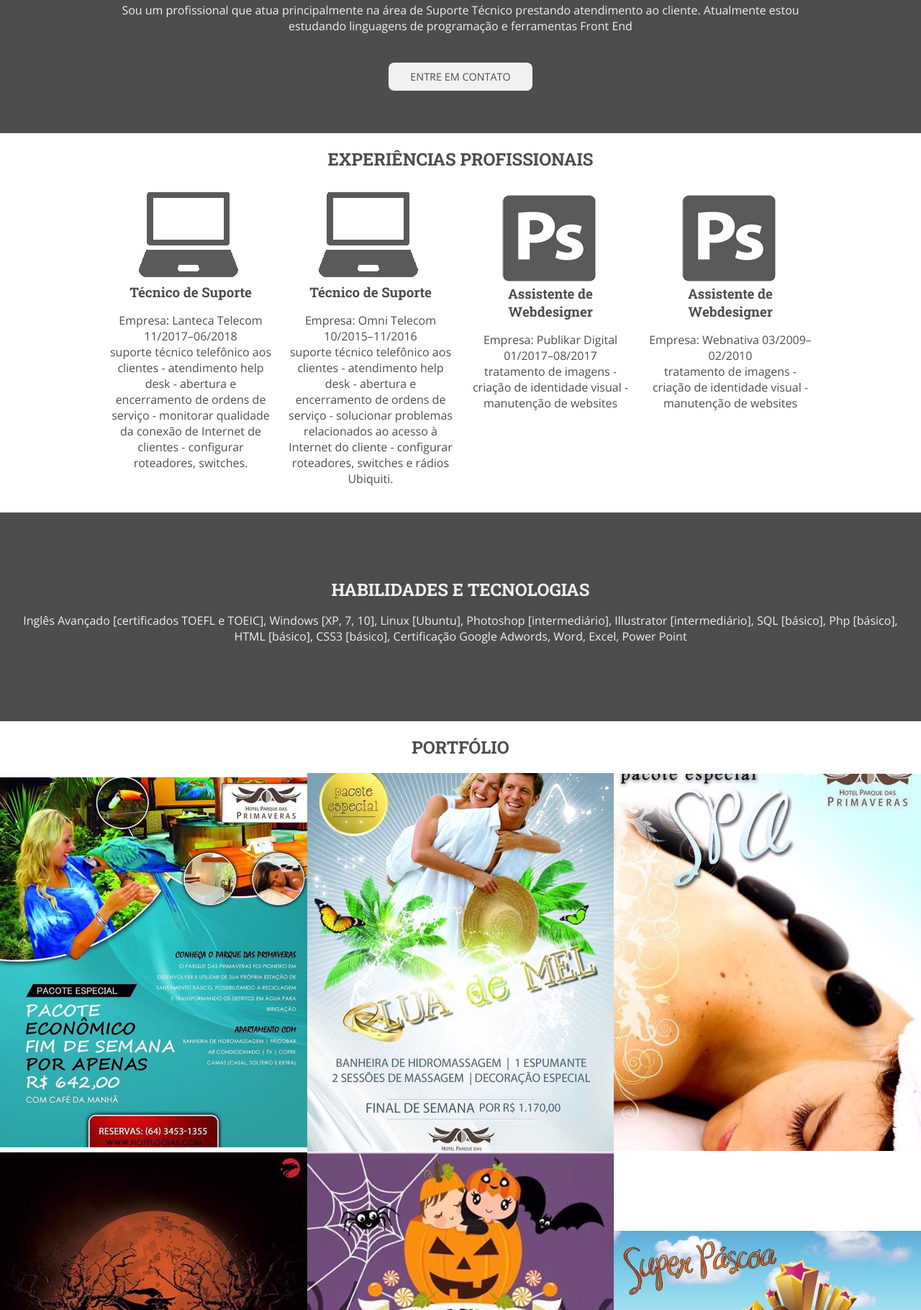
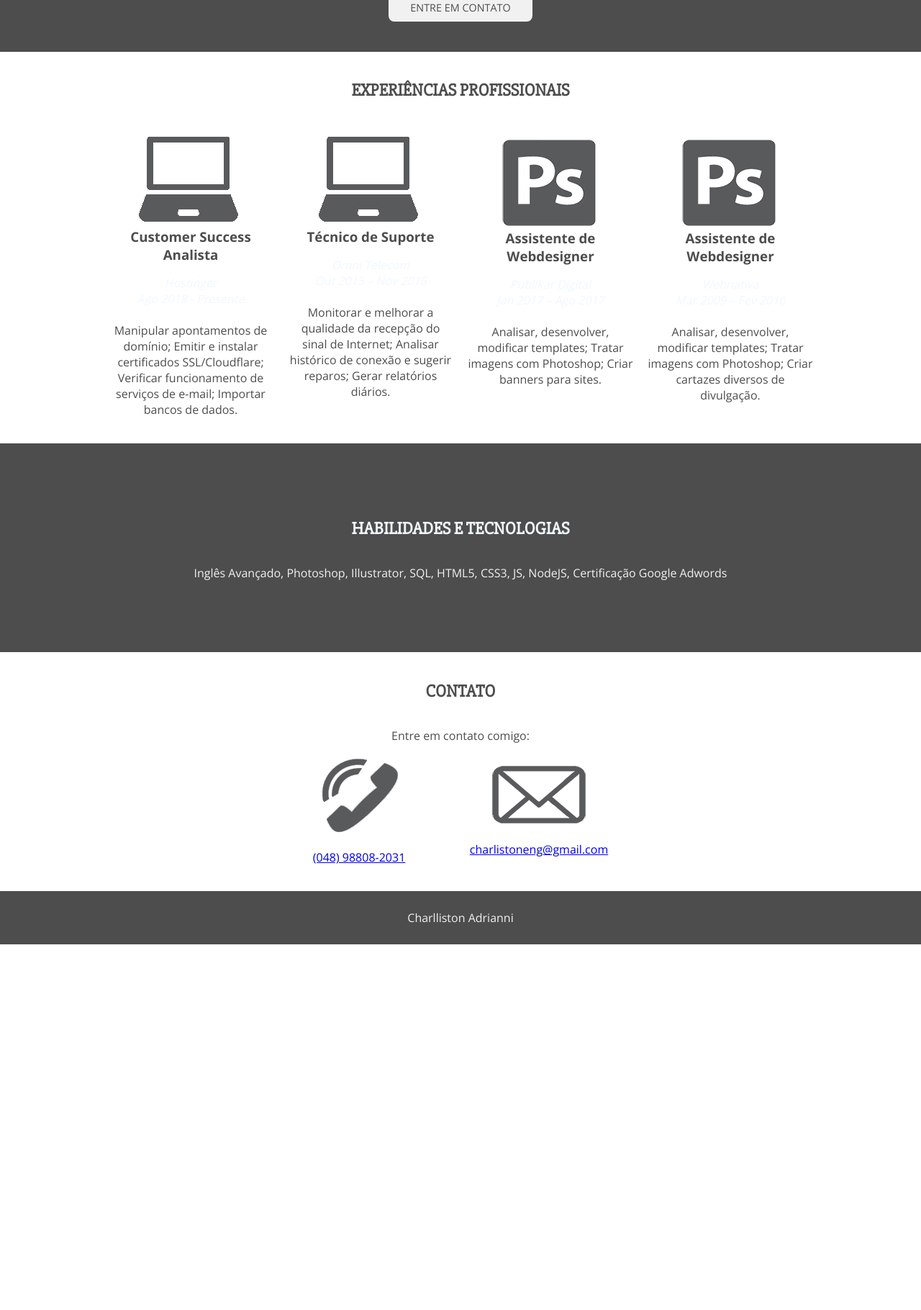
Before and after one commit to charlliston/CurriculoOnline, a plain HTML site: page index.html in a window 1280 px wide. Shown: the part 600-2420 px from the top of the page at 72% size. After the commit the page ends 1912 px from the top, so only its background shows below. Drawn offline with nearby package versions, Linux system fonts and the light colour scheme.

Commit message:
atualizacao

```diff
--- a/estilo.css
+++ b/estilo.css
@@ -8,10 +8,19 @@ body {
     text-align: center;
 }
 
-h2, h3 {
+h2 {
+    font-family: 'Slabo 27px';
+}
+
+h3 {
     margin: 0;
-    font-family: "Roboto Slab", Helvetica, Arial, sans-serif;
+    font-family: "Open Sans", Helvetica, Arial, sans-serif;
     font-weight: 700;
+}
+
+body p span {
+    color: #F0F8FF;
+    font-style: oblique;
 }
 
 .botao {
@@ -28,7 +37,7 @@ NAVEGAÇÃO
 */
 
 nav {
-    background-image: url('img/fundo2.jpg');
+    background-image: url('img/fundo3.jpg');
     display: flex;
     flex-direction: column;
     align-items: center;
@@ -110,6 +119,10 @@ SOBRE
     color: #f1f1f1;
 }
 
+#sobre h2 {
+    color: #F0F8FF;
+}
+
 #sobre p {
     margin-bottom: 2.5em;
     max-width: 1000px;
@@ -160,6 +173,7 @@ HABILIDADES
 
 #skills h2 {
 
+    color: #F0F8FF;
     text-align: center;
 }
 
@@ -168,24 +182,6 @@ HABILIDADES
     text-align: center;
 }
 
-/*
-PORTFOLIO
-*/
-
-#portfolio {
-    display: flex;
-    flex-direction: column;
-    align-items: center;
-    padding-top: 20px;
-}
-
-#portfolio h2 {
-    margin-bottom: 20px;
-}
-
-#portfolio img {
-    width: 100%;
-}
 
 /*
 CONTATO
@@ -215,7 +211,7 @@ footer {
 MEDIA QUERIES
 */
 
-@media screen and (min-width: 768px) {
+@media screen and (min-width: 1024px) {
     /*
     NAVEGAÇÃO
     */
@@ -285,27 +281,9 @@ SKILLS
     }
 
 
-    /*
-    PORTFOLIO
-    */
-
-    #portfolio {
-        flex-direction: row;
-        flex-wrap: wrap;
-    }
-
-    #portfolio h2 {
-        width: 100%;
-        text-align: center;
-    }
-
-    #portfolio img {
-        width: 33.3333333333%;
-    }
-
-    /*
-    CONTATO
-    */
+/*
+CONTATO
+*/
 
     #contato {
         flex-direction: row;
--- a/index.html
+++ b/index.html
@@ -1,36 +1,39 @@
 <!DOCTYPE html>
 <html>
     <head>
-    <meta charset="utf-8">
-    <title>Currículo Online Charlliston Adrianni</title>
+        <meta charset="utf-8" />
+        <meta name="descricao" content ="Currículo Charlliston Adianni" />
+        <meta name="keywords" content ="curriculo, tecnologia, florianopolis, ufsc" />
+        <meta name="author" content ="Charlliston Adrianni" />
+        <link href="https://fonts.googleapis.com/css?family=Slabo+27px&display=swap" rel="stylesheet">
+
+        <title>Currículo Online - Charlliston Adrianni</title>
         <link href='https://fonts.googleapis.com/css?family=Open+Sans:400,700|Roboto+Slab:400,700|Pacifico' rel='stylesheet' type='text/css'>
         <link rel="stylesheet" href="normalize.css">
         <link rel="stylesheet" href="estilo.css">
     </head>
 
     <body>
-
          <nav>
-        <a><h1>Charlliston Adrianni</h1></a>
+            <a><h2>Charlliston</h2></a>
             <ul>
                 <li><a href="#educacao">EDUCAÇÃO</a></li>
                 <li><a href="#sobre">SOBRE</a></li>
                 <li><a href="#exp">EXPERIÊNCIAS</a></li>
                 <li><a href="#skills">HABILIDADES</a></li>
-            <li><a href="#portfolio">PORTFÓLIO</a></li>
                 <li><a href="#contato">CONTATO</a></li>
             </ul>
         </nav>
-
         <section id="educacao">
             <h2>EDUCAÇÃO</h2>
-            <p>UNIVERSIDADE FEDERAL DE SANTA CATARINA<br>Sistemas de Informação - 4ª fase Noturno</p>
-            <p>UNIVERSIDADE ANHEMBI MORUMBI<br>Tecnologia em Marketing - 3ª fase - EAD</p>
+                <p>UNIVERSIDADE FEDERAL DE SANTA CATARINA<br>Sistemas de Informação - 5ª fase (Noturno)</p>
+                <p>UNIVERSIDADE ANHEMBI MORUMBI<br>Tecnologia em Marketing (trancado)</p>
         </section>
 
         <section id="sobre">
             <h2>SOBRE</h2>
-        <p>Sou um profissional que atua principalmente na área de Suporte Técnico prestando atendimento ao cliente. Atualmente estou estudando linguagens de programação e ferramentas Front End</p>
+            <p>Hello World! Sou apaixonado pela tecnologia e suas inovações. Visando o desenvolvimento de minha carreira profissional,
+            tenho estudado ferramentas de desenvolvimento Web. Atualmente estou praticando HTML5, CSS3, Javascript e NodeJS</p>
             <a href="#contato" class="botao">ENTRE EM CONTATO</a>
         </section>
 
@@ -38,39 +41,29 @@
             <h2>EXPERIÊNCIAS PROFISSIONAIS</h2>
             <div>
                 <img src="img/pc.png" alt="helpdesk">
-            <h3>Técnico de Suporte</h3>
-            <p>Empresa: Lanteca Telecom 11/2017–06/2018 <br>suporte técnico telefônico aos clientes - atendimento help desk - abertura e encerramento de ordens de serviço - monitorar qualidade da conexão de Internet de clientes - configurar roteadores, switches.</p>
+                <h3>Customer Success Analista</h3>
+                <p><span>Hostinger<br>Ago 2018 - Presente</span><br><br>Manipular apontamentos de domínio; Emitir e instalar certificados SSL/Cloudflare; Verificar funcionamento de serviços de e-mail; Importar bancos de dados.</p>
             </div>
             <div>
                 <img src="img/pc.png" alt="helpdesk">
                 <h3>Técnico de Suporte</h3>
-            <p>Empresa: Omni Telecom 10/2015–11/2016 <br>suporte técnico telefônico aos clientes - atendimento help desk - abertura e encerramento de ordens de serviço - solucionar problemas relacionados ao acesso à Internet do cliente - configurar roteadores, switches e rádios Ubiquiti.</p>
+                <p><span>Omni Telecom<br>Out 2015 – Nov 2016</span><br><br>Monitorar e melhorar a qualidade da recepção do sinal de Internet; Analisar histórico de conexão e sugerir reparos; Gerar relatórios diários.</p>
             </div>
             <div>
                 <img src="img/webd.png" alt="webdesigner">
                 <h3>Assistente de Webdesigner</h3>
-            <p>Empresa: Publikar Digital 01/2017–08/2017<br>tratamento de imagens - criação de identidade visual - manutenção de websites</p>
+                <p><span>Publikar Digital<br>Jan 2017 – Ago 2017</span><br><br>Analisar, desenvolver, modificar templates; Tratar imagens com Photoshop; Criar banners para sites.</p>
             </div>
             <div>
                 <img src="img/webd.png" alt="webdesigner">
                 <h3>Assistente de Webdesigner</h3>
-            <p>Empresa: Webnativa 03/2009–02/2010<br>tratamento de imagens - criação de identidade visual - manutenção de websites</p>
+                <p><span>Webnativa<br>Mar 2009 – Fev 2010</span><br><br>Analisar, desenvolver, modificar templates; Tratar imagens com Photoshop; Criar cartazes diversos de divulgação.</p>
             </div>
         </section>
 
         <section id="skills">
             <h2>HABILIDADES E TECNOLOGIAS</h2>
-        <p>Inglês Avançado [certificados TOEFL e TOEIC], Windows [XP, 7, 10], Linux [Ubuntu], Photoshop [intermediário], Illustrator [intermediário], SQL [básico], Php [básico], HTML [básico], CSS3 [básico], Certificação Google Adwords, Word, Excel, Power Point</p>
-    </section>
-
-    <section id="portfolio">
-        <h2>PORTFÓLIO</h2>
-        <img src="img/portf_1.jpeg" alt="mulher e pássaro">
-        <img src="img/portf_2.jpeg" alt="lua de mel">
-        <img src="img/portf_3.jpeg" alt="halloween">
-        <img src="img/portf_4.jpeg" alt="pascoa criancas">
-        <img src="img/portf_5.jpeg" alt="halloween">
-        <img src="img/portf_6.jpeg" alt="spa">
+            <p>Inglês Avançado, Photoshop, Illustrator, SQL, HTML5, CSS3, JS, NodeJS, Certificação Google Adwords</p>
         </section>
 
         <section id="contato">
@@ -88,8 +81,7 @@
         </section>
 
         <footer>
-        <p>Desenvolvido por Charlliston Adrianni</p>
+            <p>Charlliston Adrianni</p>
         </footer>
-
     </body>
 </html>
```
Also changed, not shown: desafio.js.txt (deleted), img/fundo.jpg (deleted), img/fundo2.jpg (deleted), img/fundo3.jpg (added), img/portf_1.jpeg (deleted), img/portf_2.jpeg (deleted), img/portf_3.jpeg (deleted), img/portf_4.jpeg (deleted), img/portf_5.jpeg (deleted), img/portf_6.jpeg (deleted), 2 other files. Lines whose indentation alone changed are shown as unchanged.
